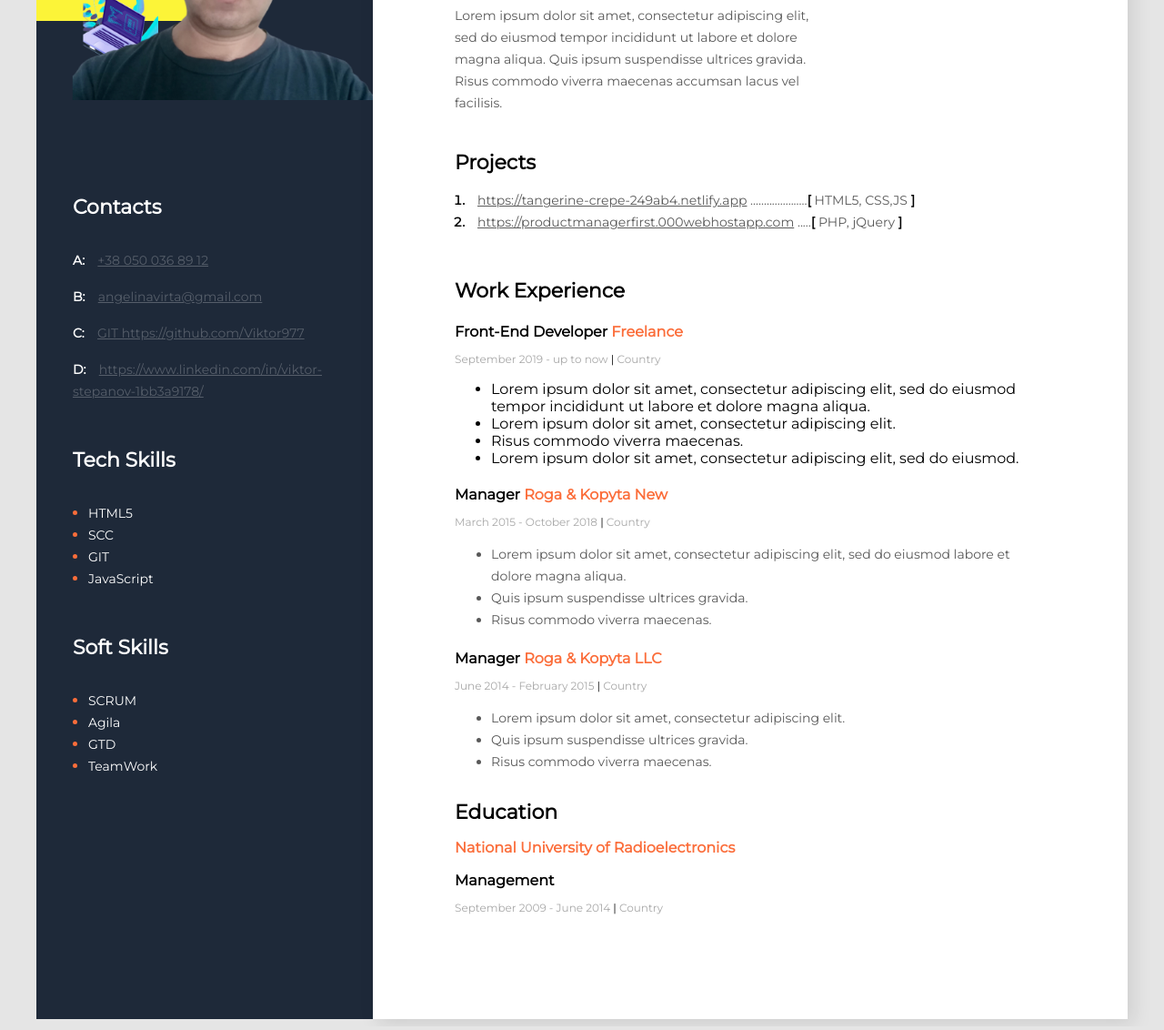
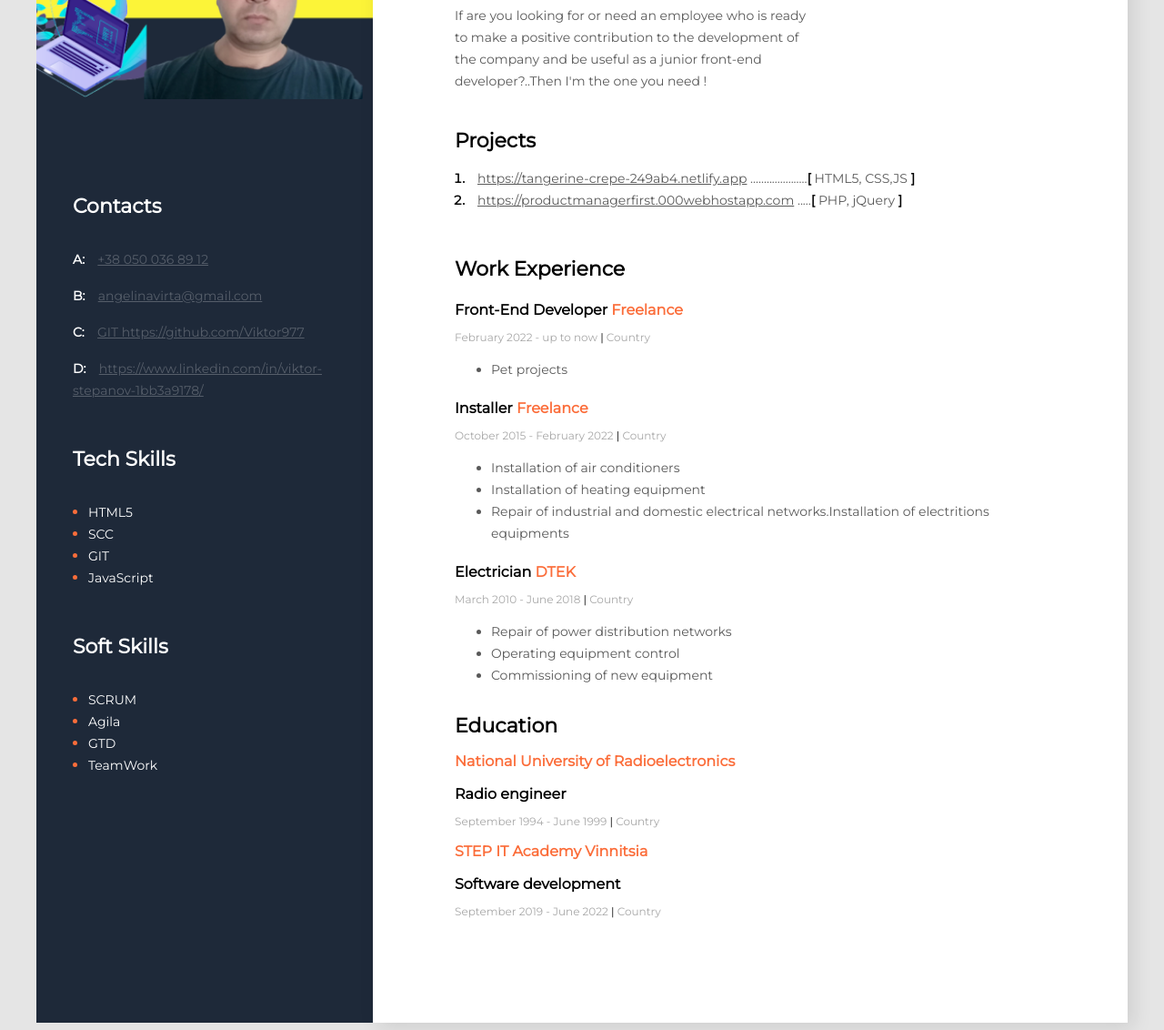
Before and after one commit to Viktor977/HTMLtraining, a plain HTML site: page index.html in a window 1280 px wide. Shown: the part 274-1406 px from the top of the page at 91% size. Drawn offline with Linux system fonts and the light colour scheme.

Commit message:
completed

```diff
--- a/index.html
+++ b/index.html
@@ -20,10 +20,8 @@
            <h2 class="about_position">Front-End Developer</h2>
             <h1 class="about_name">Viktor Stepanov</h1>
            <p class="about_description">
-             Lorem ipsum dolor sit amet, consectetur adipiscing elit, sed do
-             eiusmod tempor incididunt ut labore et dolore magna aliqua. Quis ipsum
-             suspendisse ultrices gravida. Risus commodo viverra maecenas accumsan
-            lacus vel facilisis.
+            If are you looking for or need an employee who is ready to make a positive contribution
+            to the development of the company and be useful as a junior front-end developer?..Then I'm the one you need !
            </p>
         </div>
                <!--projects-->
@@ -50,46 +48,46 @@
                     <!--Company 1-->
              <div>
                 <h4 class="work_position">Front-End Developer <span class="organization">Freelance </span></h4>
-                <p class="period">September 2019 - up to now   <span class="line">|</span>   Country</p>
+                <p class="period">February 2022 - up to now   <span class="line">|</span>   Country</p>
                 <ul class="work_list">
-                    <li>Lorem ipsum dolor sit amet, consectetur adipiscing elit, sed do eiusmod tempor incididunt ut labore et dolore magna aliqua.</li>
-                    <li>Lorem ipsum dolor sit amet, consectetur adipiscing elit.</li>
-                    <li>Risus commodo viverra maecenas.</li>
-                    <li>Lorem ipsum dolor sit amet, consectetur adipiscing elit, sed do eiusmod.</li>
+                    <li  class="work_list_item">Pet projects</li>
                 </ul>
              </div>
                      <!--Company 2-->
               <div>
-                 <h4 class="work_position">Manager <span class="organization">Roga & Kopyta New</span> </h4>
-                 <p class="period">March 2015 - October 2018    <span class="line">|</span>   Country</p>
+                <h4 class="work_position">Installer <span class="organization">Freelance</span></h4>
+                <p class="period">October 2015 - February 2022    <span class="line">|</span>   Country </p>
                 <ul class="work_list">
-                    <li class="work_list_item">Lorem ipsum dolor sit amet, consectetur adipiscing elit, sed do eiusmod labore et dolore magna aliqua. </li>
-                    <li class="work_list_item">Quis ipsum suspendisse ultrices gravida.</li>
-                    <li class="work_list_item">Risus commodo viverra maecenas.</li>
+                    <li class="work_list_item">Installation of air conditioners</li>
+                    <li class="work_list_item">Installation of heating equipment</li>
+                    <li class="work_list_item">Repair of industrial and domestic electrical networks.Installation of electritions equipments</li>
                 </ul>
               </div>
                      <!--Company 3-->
              <div>
-                <h4 class="work_position">Manager <span class="organization">Roga & Kopyta LLC</span></h4>
-                <p class="period">June 2014 - February 2015    <span class="line">|</span>   Country </p>
+                 <h4 class="work_position">Electrician <span class="organization">DTEK</span> </h4>
+                 <p class="period">March 2010 - June 2018    <span class="line">|</span>   Country</p>
                  <ul class="work_list">
-                    <li class="work_list_item"> Lorem ipsum dolor sit amet, consectetur adipiscing elit.</li>
-                    <li class="work_list_item"> Quis ipsum suspendisse ultrices gravida.</li>
-                    <li class="work_list_item">Risus commodo viverra maecenas.</li>
+                    <li class="work_list_item">Repair of power distribution networks </li>
+                    <li class="work_list_item">Operating equipment control</li>
+                    <li class="work_list_item">Commissioning of new equipment</li>
                  </ul>
               </div>
                   <!--Education-->
               <div class="education">
                 <h4 class="title">Education</h4>
-                <p ><span class="organization"> National University of Radioelectronics</span></p>
-                <p  class="work_position">Management</p>
-               <p class="period">September 2009 - June 2014   <span class="line">|</span> Country</p>
+                <p><span class="organization"> National University of Radioelectronics</span></p>
+                <p  class="work_position">Radio engineer</p>
+                <p class="period">September 1994 - June 1999   <span class="line">|</span> Country</p>
+                <p><span class="organization">STEP IT Academy Vinnitsia</span></p>
+                <p class="work_position">Software development</p>
+                <p class="period">September 2019 - June 2022   <span class="line">|</span> Country</p>
               </div>
            </div>
         </div>
         <!--Sidebar-->
         <aside class="asidebar">
-            <img class="photo" src="img/img2.png" alt="img user photo">
+            <img class="photo" src="img/img1.png" alt="img user photo">
             <div class="contacts">
                 <h3 class="asidebar_title">Contacts</h3>
                     <p>
```
Also changed, not shown: img/img1.png (added). Lines whose indentation alone changed are shown as unchanged.
